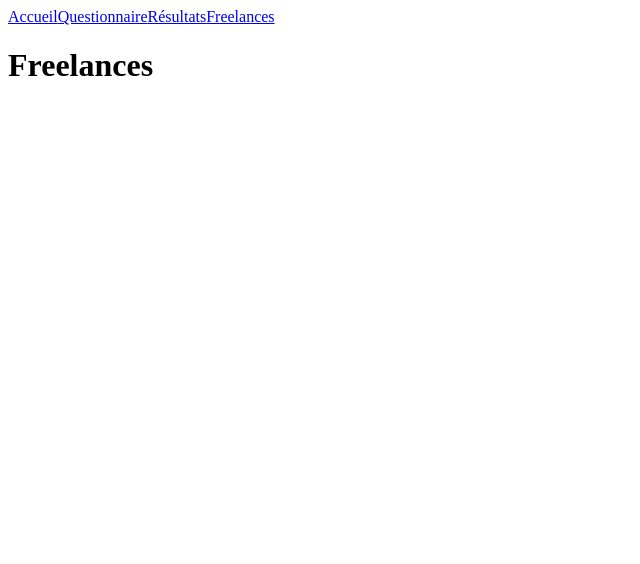
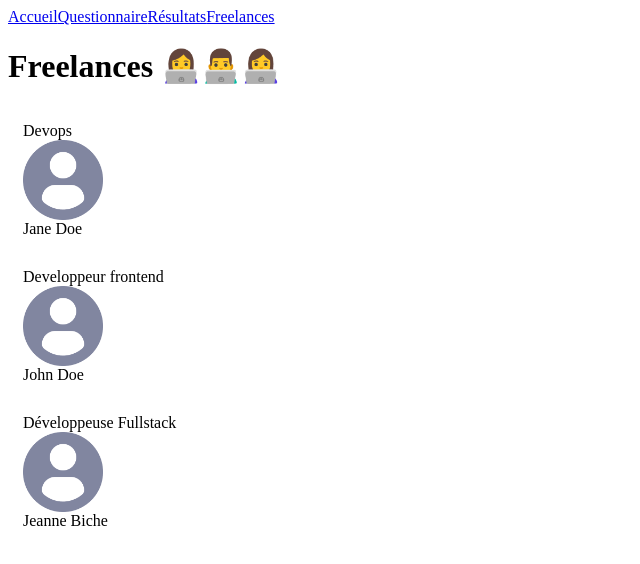
Before and after one commit to tchumi/shiny-agency, a React (Create React App) app: page /Freelances in a window 1280 px wide. Shown: the top 564 px of the page, without its empty margins (0-640 px from the left). Built offline with nearby package versions, Linux system fonts and the light colour scheme.

Commit message:
P1C3 solution

```diff
--- /dev/null
+++ b/src/components/Card/index.jsx
@@ -0,0 +1,25 @@
+import PropTypes from 'prop-types'
+import defaultPicture from '../../assets/profile.png'
+
+function Card({ label, title, picture }) {
+  return (
+    <div style={{ display: 'flex', flexDirection: 'column', padding: 15 }}>
+      <span>{label}</span>
+      <img src={picture} alt="freelance" height={80} width={80} />
+      <span>{title}</span>
+    </div>
+  )
+}
+
+Card.propTypes = {
+  label: PropTypes.string.isRequired,
+  title: PropTypes.string.isRequired,
+  picture: PropTypes.string.isRequired,
+}
+Card.defaultProps = {
+  label: 'Mon label',
+  title: 'Mon titre',
+  picture: defaultPicture,
+}
+
+export default Card
--- a/src/pages/Freelances/index.jsx
+++ b/src/pages/Freelances/index.jsx
@@ -1,7 +1,37 @@
+import Card from '../../components/Card'
+
+import DefaultPicture from '../../assets/profile.png'
+
+const freelanceProfiles = [
+  {
+    name: 'Jane Doe',
+    jobTitle: 'Devops',
+    picture: DefaultPicture,
+  },
+  {
+    name: 'John Doe',
+    jobTitle: 'Developpeur frontend',
+    picture: DefaultPicture,
+  },
+  {
+    name: 'Jeanne Biche',
+    jobTitle: 'Développeuse Fullstack',
+    picture: DefaultPicture,
+  },
+]
+
 function Freelances() {
   return (
     <div>
-      <h1>Freelances</h1>
+      <h1>Freelances 👩‍💻👨‍💻👩‍💻</h1>
+      {freelanceProfiles.map((profile, index) => (
+        <Card
+          key={`${profile.name}-${index}`}
+          label={profile.jobTitle}
+          picture={profile.picture}
+          title={profile.name}
+        />
+      ))}
     </div>
   )
 }
--- a/src/pages/Home/index.jsx
+++ b/src/pages/Home/index.jsx
@@ -5,4 +5,5 @@ function Home() {
     </div>
   )
 }
+
 export default Home
```
Also changed, not shown: src/assets/profile.png (added).
